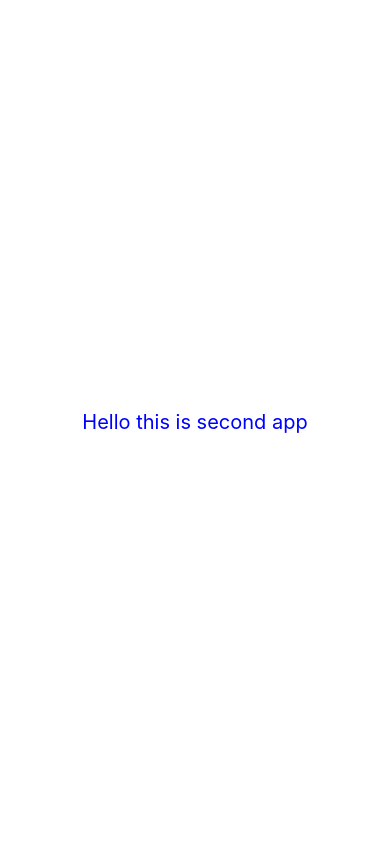
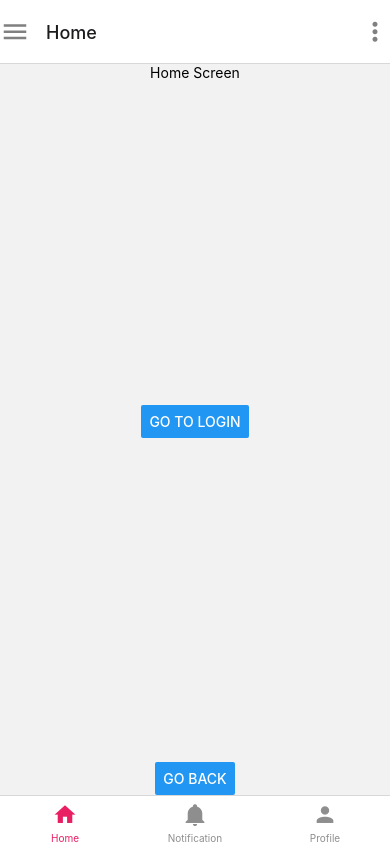
Before and after one commit to premnarayanp/NewsProfileApp, a React Native app: screen /Home in a window 390 px wide. Built offline with nearby package versions, Linux system fonts and the light colour scheme.

Commit message:
Required Module added and Bottom Tab Navigation and Screens added

```diff
--- a/App.js
+++ b/App.js
@@ -1,24 +1,70 @@
-import { StatusBar } from 'expo-status-bar';
-import { StyleSheet, Text, View } from 'react-native';
+import * as React from 'react';
+import { NavigationContainer } from '@react-navigation/native';
+import { createBottomTabNavigator } from '@react-navigation/bottom-tabs';
+import { MaterialCommunityIcons } from '@expo/vector-icons';
+// import { createDrawerNavigator } from '@react-navigation/drawer';
+
+import { Home, Login, SignUp, Setting, Profile, Notification } from './screens/index';
+
+
+const Tab = createBottomTabNavigator();
+//const Drawer = createDrawerNavigator();
+
+//----------------------Root Bottom Tab-----------------------------
+function MyTabs() {
+  return (
+    <Tab.Navigator
+      initialRouteName="Home"
+      screenOptions={{
+        tabBarActiveTintColor: '#e91e63',
+      }}
+    >
+      <Tab.Screen
+        name="Home"
+        component={Home}
+        options={{
+          tabBarLabel: 'Home',
+          tabBarIcon: ({ color, size }) => (
+            <MaterialCommunityIcons name="home" color={color} size={size} />
+          ),
+          headerLeft: (props) => (
+            <MaterialCommunityIcons name="menu" color="gray" size={30} />
+          ),
+          headerRight: (props) => (
+            <MaterialCommunityIcons name="dots-vertical" color="gray" size={30} />
+          ),
+        }}
+      />
+      <Tab.Screen
+        name="Notification"
+        component={Notification}
+        options={{
+          tabBarLabel: 'Notification',
+          tabBarIcon: ({ color, size }) => (
+            <MaterialCommunityIcons name="bell" color={color} size={size} />
+          ),
+        }}
+      />
+      <Tab.Screen
+        name="Profile"
+        component={Profile}
+        options={{
+          tabBarLabel: 'Profile',
+          tabBarIcon: ({ color, size }) => (
+            <MaterialCommunityIcons name="account" color={color} size={size} />
+          ),
+        }}
+      />
+    </Tab.Navigator>
+  );
+}
+
+
 
 export default function App() {
   return (
-    <View style={styles.container}>
-      <Text style={styles.textStyle}>Hello this is second app</Text>
-      <StatusBar style="auto" />
-    </View>
+    <NavigationContainer>
+      <MyTabs />
+    </NavigationContainer>
   );
 }
-
-const styles = StyleSheet.create({
-  container: {
-    flex: 1,
-    backgroundColor: '#fff',
-    alignItems: 'center',
-    justifyContent: 'center',
-  },
-  textStyle:{
-    color:'blue',
-    fontSize:20
-  }
-});
--- /dev/null
+++ b/screens/Home.js
@@ -0,0 +1,15 @@
+import { Button, Text, View } from 'react-native';
+export default function Home({ navigation }) {
+  return (
+    <View style={{ flex: 1, alignItems: 'center', justifyContent: 'space-between' }}>
+      <Text>Home Screen</Text>
+      <Button
+        title="Go to Login"
+        onPress={() => navigation.navigate('Login')}
+      />
+
+      <Button title="Go back" onPress={() => navigation.goBack()} />
+
+    </View>
+  );
+}
--- /dev/null
+++ b/screens/Login.js
@@ -0,0 +1,20 @@
+import { Button, Text, View } from 'react-native';
+export default function Login({ navigation }) {
+    return (
+        <View style={{ flex: 1, alignItems: 'center', justifyContent: 'center' }}>
+            <Text>Login Screen</Text>
+            <Button
+                title="Go to SignUp"
+                onPress={() => navigation.navigate('SignUp')}
+            />
+
+            <Button
+                title="Go to Home"
+                onPress={() => navigation.navigate('Home')}
+            />
+
+
+            <Button title="Go back" onPress={() => navigation.goBack()} />
+        </View>
+    );
+}
--- /dev/null
+++ b/screens/Notification.js
@@ -0,0 +1,15 @@
+import { Button, Text, View } from 'react-native';
+export default function Notification({ navigation }) {
+    return (
+        <View style={{ flex: 1, alignItems: 'center', justifyContent: 'center' }}>
+            <Text>Notification Screen</Text>
+
+            <Button
+                title="Go to Home"
+                onPress={() => navigation.navigate('Home')}
+            />
+
+            <Button title="Go back" onPress={() => navigation.goBack()} />
+        </View>
+    );
+}
--- /dev/null
+++ b/screens/Profile.js
@@ -0,0 +1,15 @@
+import { Button, Text, View } from 'react-native';
+export default function Profile({ navigation }) {
+    return (
+        <View style={{ flex: 1, alignItems: 'center', justifyContent: 'center' }}>
+            <Text>Profile Screen</Text>
+
+            <Button
+                title="Go to Home"
+                onPress={() => navigation.navigate('Home')}
+            />
+
+            <Button title="Go back" onPress={() => navigation.goBack()} />
+        </View>
+    );
+}
--- /dev/null
+++ b/screens/Setting.js
@@ -0,0 +1,13 @@
+import { Button, Text, View } from 'react-native';
+export default function Setting({ navigation }) {
+    return (
+        <View style={{ flex: 1, alignItems: 'center', justifyContent: 'center' }}>
+            <Text>Setting Screen</Text>
+            <Button
+                title="Go to Home"
+                onPress={() => navigation.navigate('Home')}
+            />
+            <Button title="Go back" onPress={() => navigation.goBack()} />
+        </View>
+    );
+}
--- /dev/null
+++ b/screens/SignUp.js
@@ -0,0 +1,25 @@
+import { Button, Text, View } from 'react-native';
+export default function SignUp({ route, navigation }) {
+    const { itemId, otherParam } = route.params;
+
+    return (
+        <View style={{ flex: 1, alignItems: 'center', justifyContent: 'center' }}>
+            <Text>SignUp Screen</Text>
+
+            <Text>itemId: {JSON.stringify(itemId)}</Text>
+            <Text>otherParam: {JSON.stringify(otherParam)}</Text>
+
+            <Button
+                title="Go to Login"
+                onPress={() => navigation.navigate('Login')}
+            />
+
+            <Button
+                title="Go to Home"
+                onPress={() => navigation.navigate('Home')}
+            />
+
+            <Button title="Go back" onPress={() => navigation.goBack()} />
+        </View>
+    );
+}
--- a/screens/index.js
+++ b/screens/index.js
@@ -0,0 +1,8 @@
+import Login from './Login';
+import SignUp from './SignUp';
+import Home from './Home';
+import Profile from './Profile';
+import Setting from './Setting';
+import Notification from './Notification';
+
+export { Login, SignUp, Home, Profile, Setting, Notification };
```
Also changed, not shown: package.json (+9 -1 lines), 1 other file (tests, documents, lock files or other folders).
